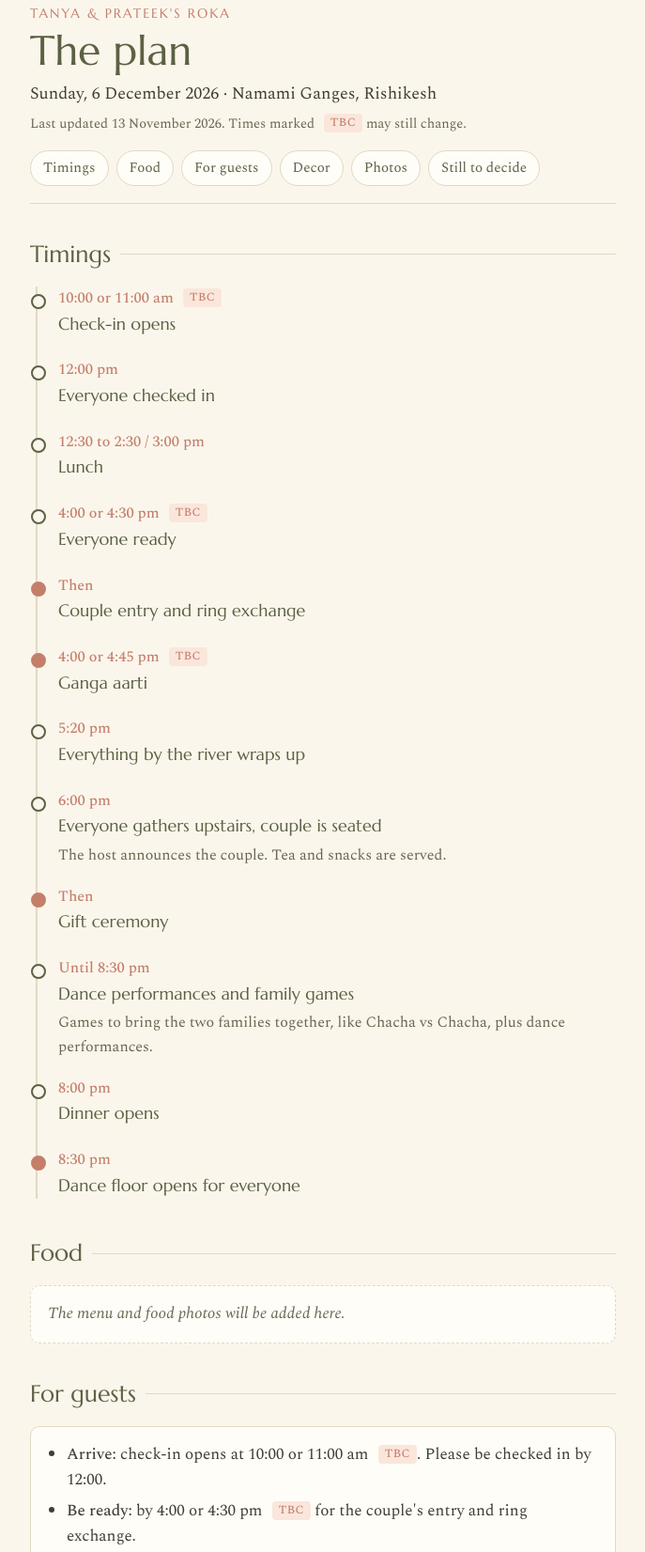
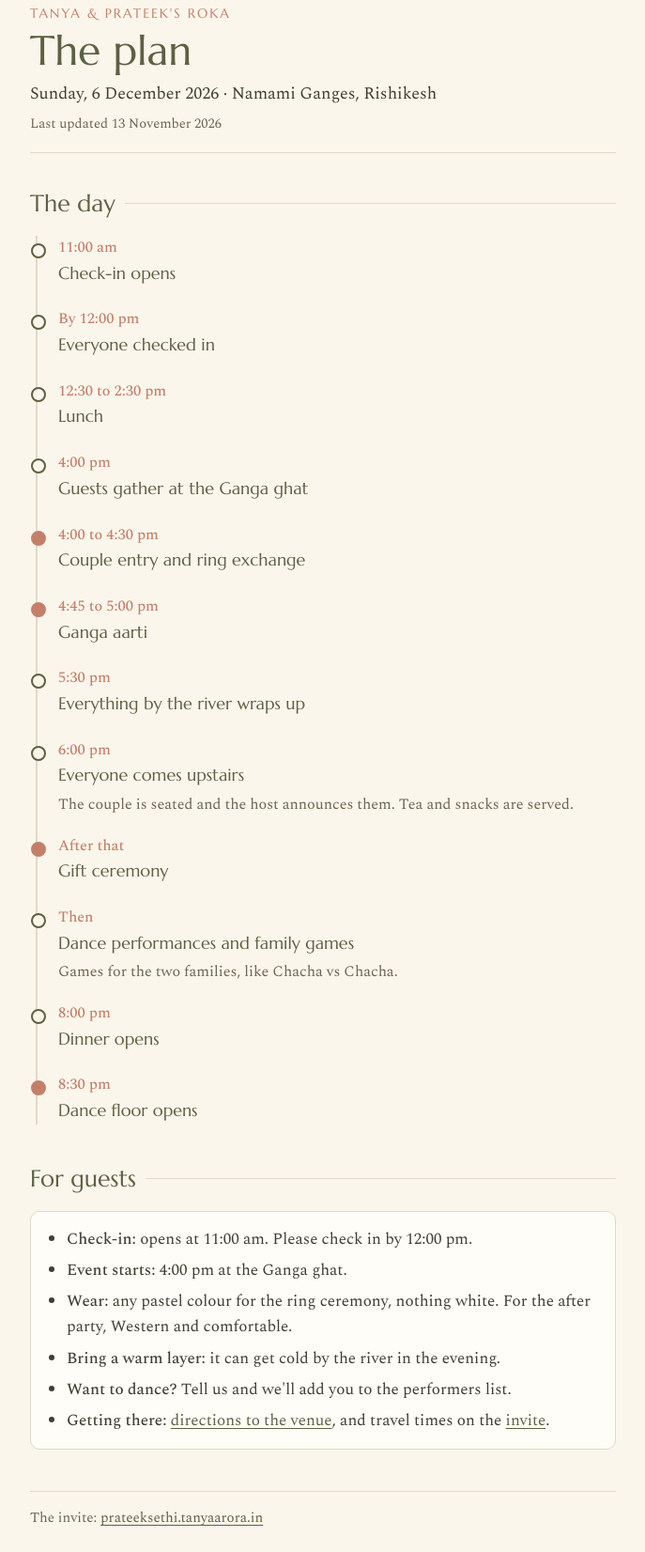
Before and after one commit to itanyaarora/prateektanya, a plain HTML site: page plan/index.html in a window 1280 px wide. Shown: the part 41-1693 px from the top of the page at 94% size, without its empty margins (296-983 px from the left). Drawn offline with nearby package versions, Linux system fonts and the light colour scheme.

Commit message:
Plan page: final timings, keep only the day and guest basics
Co-Authored-By: Claude Opus 5.5 <noreply@anthropic.com>

```diff
--- a/plan/index.html
+++ b/plan/index.html
@@ -5,9 +5,9 @@
   <meta name="viewport" content="width=device-width, initial-scale=1">
   <meta name="robots" content="noindex, nofollow">
   <title>Roka Plan · Tanya &amp; Prateek</title>
-  <meta name="description" content="The plan for Tanya and Prateek's roka on 6 December 2026: timings, food, decor and photos.">
+  <meta name="description" content="The plan for Tanya and Prateek's roka on 6 December 2026.">
   <meta property="og:title" content="Roka plan · Tanya &amp; Prateek">
-  <meta property="og:description" content="Sunday, 6 December 2026 · Namami Ganges, Rishikesh. Timings, food, decor and photos in one place.">
+  <meta property="og:description" content="Sunday, 6 December 2026 · Namami Ganges, Rishikesh. The plan for the day.">
   <meta property="og:image" content="https://prateeksethi.tanyaarora.in/assets/preview.jpg">
   <link rel="icon" href="../assets/flower.svg" type="image/svg+xml">
   <link rel="preconnect" href="https://fonts.googleapis.com">
@@ -46,18 +46,8 @@
     .kicker { font-family: "Marcellus", Georgia, serif; font-size: 14px; letter-spacing: .14em; text-transform: uppercase; color: var(--blush); margin-bottom: 4px; }
     .meta { margin-top: 6px; font-size: 18px; }
     .updated { margin-top: 6px; font-size: 14.5px; color: var(--muted); }
-    .jump { display: flex; flex-wrap: wrap; gap: 8px; margin-top: 16px; }
-    .jump a {
-      padding: 6px 13px; border: 1px solid var(--rule); border-radius: 999px; background: var(--panel);
-      font-size: 15px; text-decoration: none; color: var(--sage);
-    }
 
     section { padding-top: 34px; scroll-margin-top: 12px; }
-    .tag {
-      display: inline-block; margin-left: 6px; padding: 0 7px; border-radius: 4px;
-      background: var(--tag); color: var(--blush); font-size: 12.5px; font-weight: 500; letter-spacing: .04em;
-      vertical-align: 2px;
-    }
 
     /* Timings */
     .timeline { list-style: none; padding: 0; border-left: 2px solid var(--rule); margin-left: 6px; }
@@ -73,7 +63,6 @@
 
     .panel { background: var(--panel); border: 1px solid var(--rule); border-radius: 10px; padding: 16px 18px; }
     .panel + .panel { margin-top: 12px; }
-    .todo { border-style: dashed; color: var(--muted); font-style: italic; }
     ul.list { padding-left: 20px; }
     ul.list li + li { margin-top: 6px; }
 
@@ -92,62 +81,53 @@
     <p class="kicker">Tanya &amp; Prateek's roka</p>
     <h1>The plan</h1>
     <p class="meta">Sunday, 6 December 2026 · Namami Ganges, Rishikesh</p>
-    <p class="updated">Last updated 13 November 2026. Times marked <span class="tag">TBC</span> may still change.</p>
-    <nav class="jump" aria-label="Sections">
-      <a href="#timings">Timings</a>
-      <a href="#food">Food</a>
-      <a href="#guests">For guests</a>
-      <a href="#decor">Decor</a>
-      <a href="#photos">Photos</a>
-      <a href="#tbd">Still to decide</a>
-    </nav>
+    <p class="updated">Last updated 13 November 2026</p>
   </header>
 
-  <!-- Timings: as Tanya shared them on 13 Nov. Ranges = not final yet. -->
   <section id="timings">
-    <h2>Timings</h2>
+    <h2>The day</h2>
     <ol class="timeline">
       <li>
-        <time>10:00 or 11:00 am <span class="tag">TBC</span></time>
+        <time>11:00 am</time>
         <h3>Check-in opens</h3>
       </li>
       <li>
-        <time>12:00 pm</time>
+        <time>By 12:00 pm</time>
         <h3>Everyone checked in</h3>
       </li>
       <li>
-        <time>12:30 to 2:30 / 3:00 pm</time>
+        <time>12:30 to 2:30 pm</time>
         <h3>Lunch</h3>
       </li>
       <li>
-        <time>4:00 or 4:30 pm <span class="tag">TBC</span></time>
-        <h3>Everyone ready</h3>
+        <time>4:00 pm</time>
+        <h3>Guests gather at the Ganga ghat</h3>
       </li>
       <li class="key">
-        <time>Then</time>
+        <time>4:00 to 4:30 pm</time>
         <h3>Couple entry and ring exchange</h3>
       </li>
       <li class="key">
-        <time>4:00 or 4:45 pm <span class="tag">TBC</span></time>
+        <time>4:45 to 5:00 pm</time>
         <h3>Ganga aarti</h3>
       </li>
       <li>
-        <time>5:20 pm</time>
+        <time>5:30 pm</time>
         <h3>Everything by the river wraps up</h3>
       </li>
       <li>
         <time>6:00 pm</time>
-        <h3>Everyone gathers upstairs, couple is seated</h3>
-        <p>The host announces the couple. Tea and snacks are served.</p>
+        <h3>Everyone comes upstairs</h3>
+        <p>The couple is seated and the host announces them. Tea and snacks are served.</p>
       </li>
       <li class="key">
-        <time>Then</time>
+        <time>After that</time>
         <h3>Gift ceremony</h3>
       </li>
       <li>
-        <time>Until 8:30 pm</time>
+        <time>Then</time>
         <h3>Dance performances and family games</h3>
-        <p>Games to bring the two families together, like Chacha vs Chacha, plus dance performances.</p>
+        <p>Games for the two families, like Chacha vs Chacha.</p>
       </li>
       <li>
         <time>8:00 pm</time>
@@ -155,64 +135,21 @@
       </li>
       <li class="key">
         <time>8:30 pm</time>
-        <h3>Dance floor opens for everyone</h3>
+        <h3>Dance floor opens</h3>
       </li>
     </ol>
-  </section>
-
-  <section id="food">
-    <h2>Food</h2>
-    <!-- TO ADD: menu PDF and food photos from Tanya -->
-    <div class="panel todo">The menu and food photos will be added here.</div>
   </section>
 
   <section id="guests">
     <h2>For guests</h2>
     <div class="panel">
       <ul class="list">
-        <li><b>Arrive:</b> check-in opens at 10:00 or 11:00 am <span class="tag">TBC</span>. Please be checked in by 12:00.</li>
-        <li><b>Be ready:</b> by 4:00 or 4:30 pm <span class="tag">TBC</span> for the couple's entry and ring exchange.</li>
+        <li><b>Check-in:</b> opens at 11:00 am. Please check in by 12:00 pm.</li>
+        <li><b>Event starts:</b> 4:00 pm at the Ganga ghat.</li>
         <li><b>Wear:</b> any pastel colour for the ring ceremony, nothing white. For the after party, Western and comfortable.</li>
         <li><b>Bring a warm layer:</b> it can get cold by the river in the evening.</li>
-        <li><b>Want to dance?</b> We're making a list of performers. See "Still to decide" for who's collecting names.</li>
+        <li><b>Want to dance?</b> Tell us and we'll add you to the performers list.</li>
         <li><b>Getting there:</b> <a href="https://www.google.com/maps/dir/?api=1&amp;destination=Namami%20Ganges%20Beach%20Resort%2C%20Shivpuri%2C%20Rishikesh%2C%20Uttarakhand" target="_blank" rel="noopener">directions to the venue</a>, and travel times on the <a href="../#travel">invite</a>.</li>
-      </ul>
-    </div>
-  </section>
-
-  <section id="decor">
-    <h2>Decor</h2>
-    <!-- TO ADD: decoration requirements Tanya has shared with the decorator -->
-    <div class="panel todo">The decoration requirements shared with the decorator will be added here.</div>
-  </section>
-
-  <section id="photos">
-    <h2>Photos</h2>
-    <div class="panel">
-      <h3>Moments to capture</h3>
-      <ul class="list">
-        <li>Couple entry and ring exchange</li>
-        <li>Ganga aarti</li>
-        <li>Couple seated upstairs, and the gift ceremony</li>
-        <li>Family games and dance performances</li>
-        <li>Dance floor</li>
-      </ul>
-    </div>
-    <!-- TO ADD: the brief Tanya has shared with the photographer -->
-    <div class="panel todo">The full brief shared with the photographer will be added here.</div>
-  </section>
-
-  <section id="tbd">
-    <h2>Still to decide</h2>
-    <div class="panel">
-      <ul class="list">
-        <li><b>Host / anchor:</b> who will make the announcements (couple entry, gathering upstairs, tea).</li>
-        <li><b>Check-in time:</b> 10:00 or 11:00 am.</li>
-        <li><b>Ready time:</b> 4:00 or 4:30 pm.</li>
-        <li><b>Aarti start:</b> 4:00 or 4:45 pm.</li>
-        <li><b>Lunch end:</b> 2:30 or 3:00 pm.</li>
-        <li><b>Dance list:</b> who's performing, and who is collecting names.</li>
-        <li><b>Games:</b> which games, and who runs them.</li>
       </ul>
     </div>
   </section>
```
